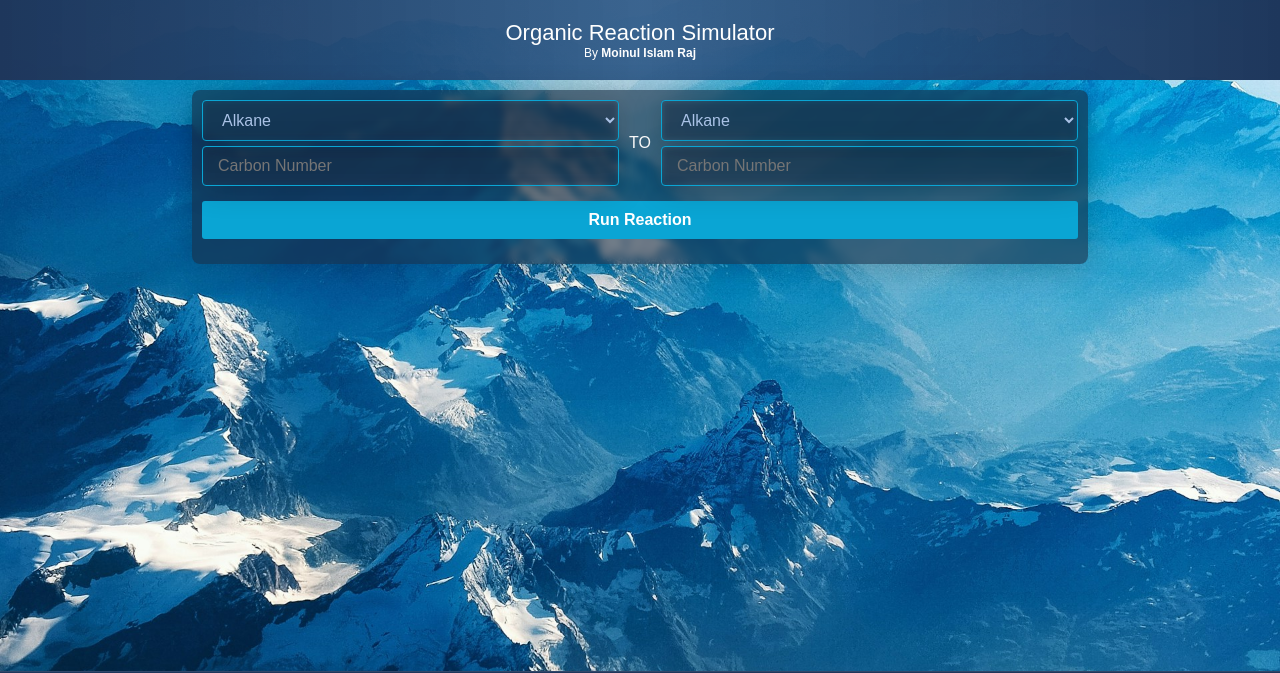
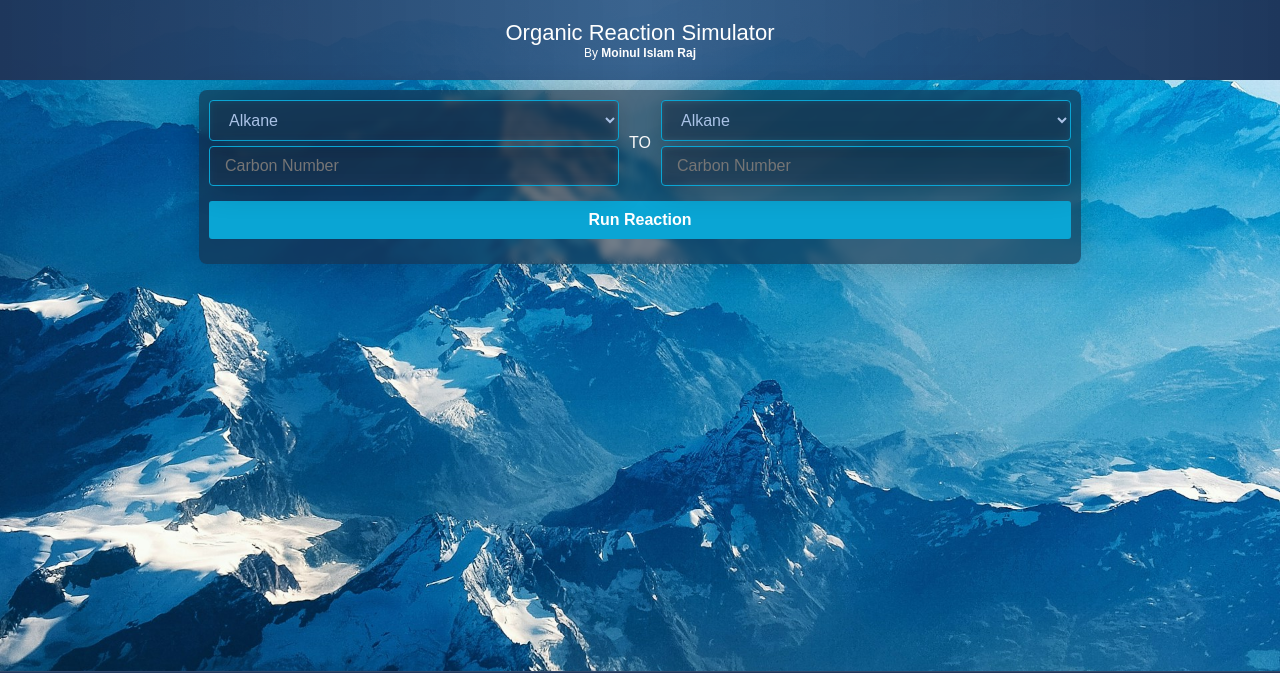
Before and after one commit to TheRaj0/organic_chemistry, a plain HTML site: page index.html in a window 1280 px wide. Shown: the top 673 px of the page. Drawn offline with Linux system fonts and the light colour scheme.

Commit message:
added padding

```diff
--- a/index.html
+++ b/index.html
@@ -16,10 +16,10 @@ navigator.serviceWorker.register('./service-worker.js');
 </head>
 <body>
     <div class="background"></div>
-    <div class="container">
     <nav>Organic Reaction Simulator
     <span> By <strong style="background: transparent;"> Moinul Islam Raj </strong></span>
     </nav>
+    <div class="container">
         <div class="container2">
             <div class="form-group">
                 <div class="start">
@@ -56,6 +56,7 @@ navigator.serviceWorker.register('./service-worker.js');
             <button onclick="runReaction()">Run Reaction</button>
             <div id="result"></div>
         </div>
+    </div>
     <footer>
         <div class="social">
         <div>
@@ -75,8 +76,8 @@ navigator.serviceWorker.register('./service-worker.js');
         </div>
     </div>
 
-            <p>Copyright © 2025 Moinul Islam Raj.</p></footer>
-    </div>
+        <p>Copyright © 2025 Moinul Islam Raj.</p>
+    </footer>
     <script src="./index.js"></script>
 </body>
 </html>
--- a/styles.css
+++ b/styles.css
@@ -42,6 +42,11 @@ html, body {
     background: transparent;
 }
 
+body {
+  display: flex;
+  flex-direction: column;
+}
+
 .background {
     background-image: url("./background.jpg");
     background-size: cover;
@@ -56,12 +61,10 @@ html, body {
 
 .container {
     width: 100%;
-    height: fit-content;
-    min-height: 100%;
     display: flex;
-    flex-direction: column;
-    align-items: center;
-    justify-content: start;
+    justify-content: center;
+    align-items: start;
+    padding: 0 10px;
 }
 
 .container2 {
```
Lines whose indentation alone changed are shown as unchanged.
